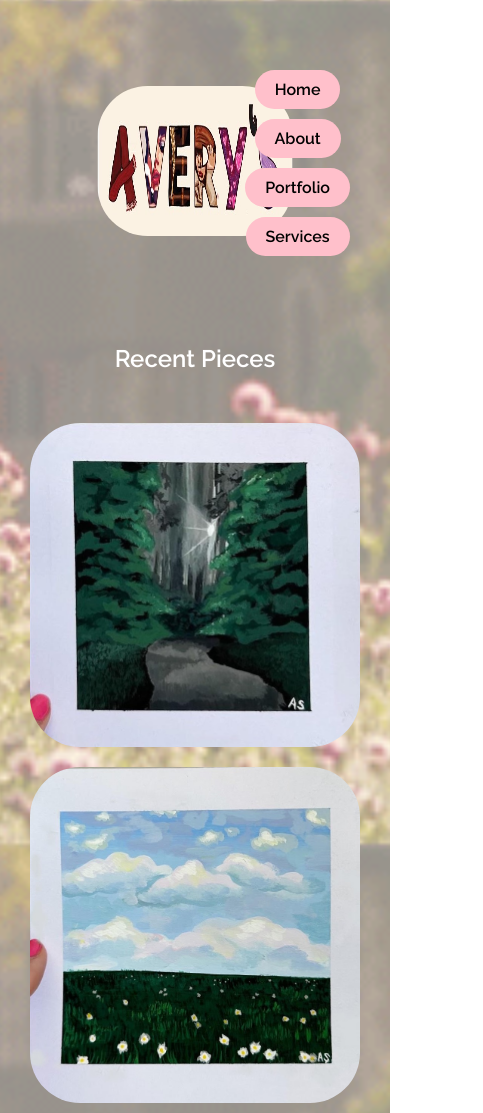
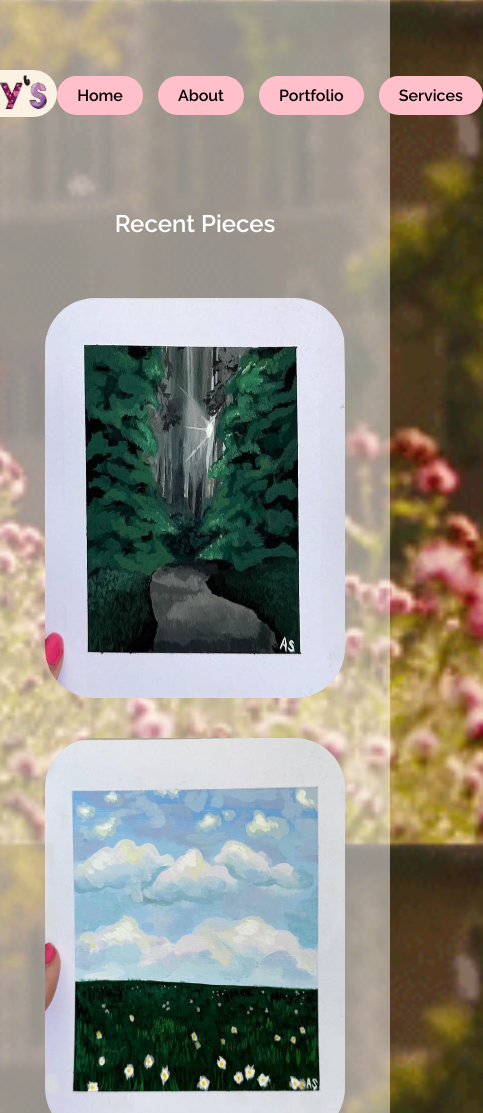
Before and after one commit to LTS2933/Avery-s-Gallery, a website: page portfolio.html in a window 390 px wide. Shown: the top 1113 px of the page, 483 px wide, since content can reach past the window. Drawn offline with Linux system fonts and the light colour scheme.

Commit message:
Update portfolio.html

```diff
--- a/portfolio.html
+++ b/portfolio.html
@@ -40,8 +40,8 @@
 
         .header {
             display: flex;
+            justify-content: center;
             align-items: center;
-            justify-content: center;
             width: 100%;
             padding: 20px;
             box-sizing: border-box;
@@ -50,22 +50,21 @@
         }
 
         .logo-container {
-            position: absolute;
-            left: 50%;
-            transform: translateX(-50%);
+            margin-right: auto; /* Pushes nav to the right */
             z-index: 1;
             cursor: pointer;
         }
 
         .averys-logo {
             border-radius: 50px;
-            max-width: 100%;
+            max-width: 150px; /* Adjust logo size as needed */
             z-index: 1;
         }
 
         nav {
-            margin-left: auto;
-            margin-right: 20px;
+            display: flex;
+            justify-content: flex-end;
+            align-items: center;
             z-index: 1;
         }
 
@@ -103,10 +102,11 @@
             color: white;
         }
 
+        /* Ensure photos stack vertically */
         .photo-row {
             display: flex;
-            justify-content: center;
-            flex-wrap: wrap;
+            flex-direction: column;
+            align-items: center;
             width: 100%;
             padding: 20px;
             box-sizing: border-box;
@@ -114,13 +114,12 @@
         }
 
         .photo-column {
-            margin: 10px;
+            margin: 20px 0;
             position: relative;
             width: 300px;
             height: 400px;
             overflow: hidden;
             border-radius: 50px;
-            flex-basis: calc(50% - 20px);
         }
 
         .photo-column img {
@@ -237,65 +236,12 @@
             z-index: 1001;
         }
 
-        /* Responsive Design */
-        @media (max-width: 768px) {
-            .header {
-                flex-direction: column;
-                align-items: center;
-            }
-
-            nav ul {
-                flex-direction: column;
-                align-items: center;
-                gap: 10px;
-            }
-
-            .photo-column {
-                width: 80%;
-                height: auto;
-            }
-
-            .photo-column img {
-                height: auto;
-            }
-
-            .form-container {
-                width: 90%;
-            }
-
-            .footer {
-                flex-direction: column;
-                text-align: center;
-            }
-        }
-
-        @media (max-width: 480px) {
-            h2 {
-                font-size: 24px;
-            }
-
-            .photo-column {
-                flex-basis: 100%;
-                width: 100%;
-            }
-
-            .footer .social-links a {
-                font-size: 14px;
-                padding: 8px;
-            }
-
-            .footer .to-top {
-                font-size: 14px;
-                padding: 8px 15px;
-            }
-        }
-
     </style>
 </head>
 <body>
     <div class="header">
         <div class="logo-container" id="logo">
-            <img class="averys-logo" src="public/Avery's Taylor's Alphabet.jpg" alt="Avery's Logo" width="400" height="150">
+            <img class="averys-logo" src="public/Avery's Taylor's Alphabet.jpg" alt="Avery's Logo">
         </div>
         <nav>
             <ul>
```
